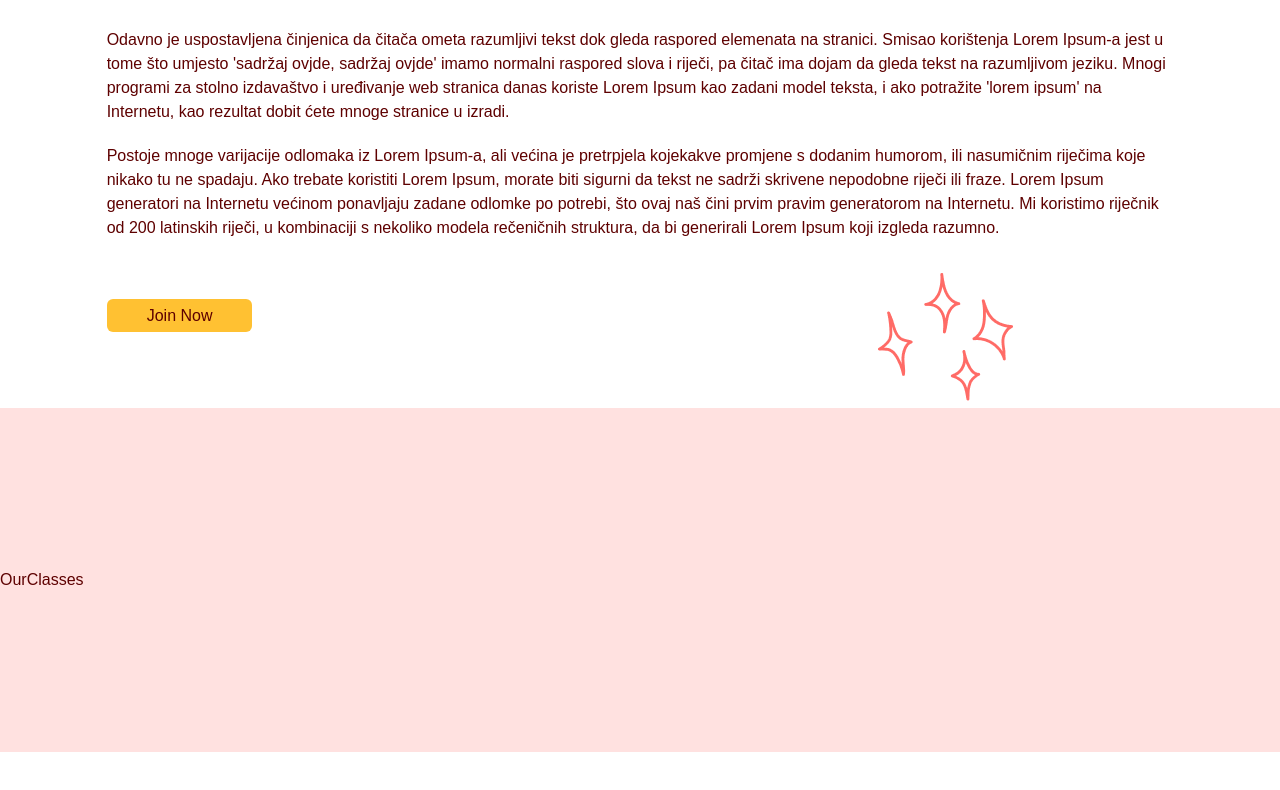
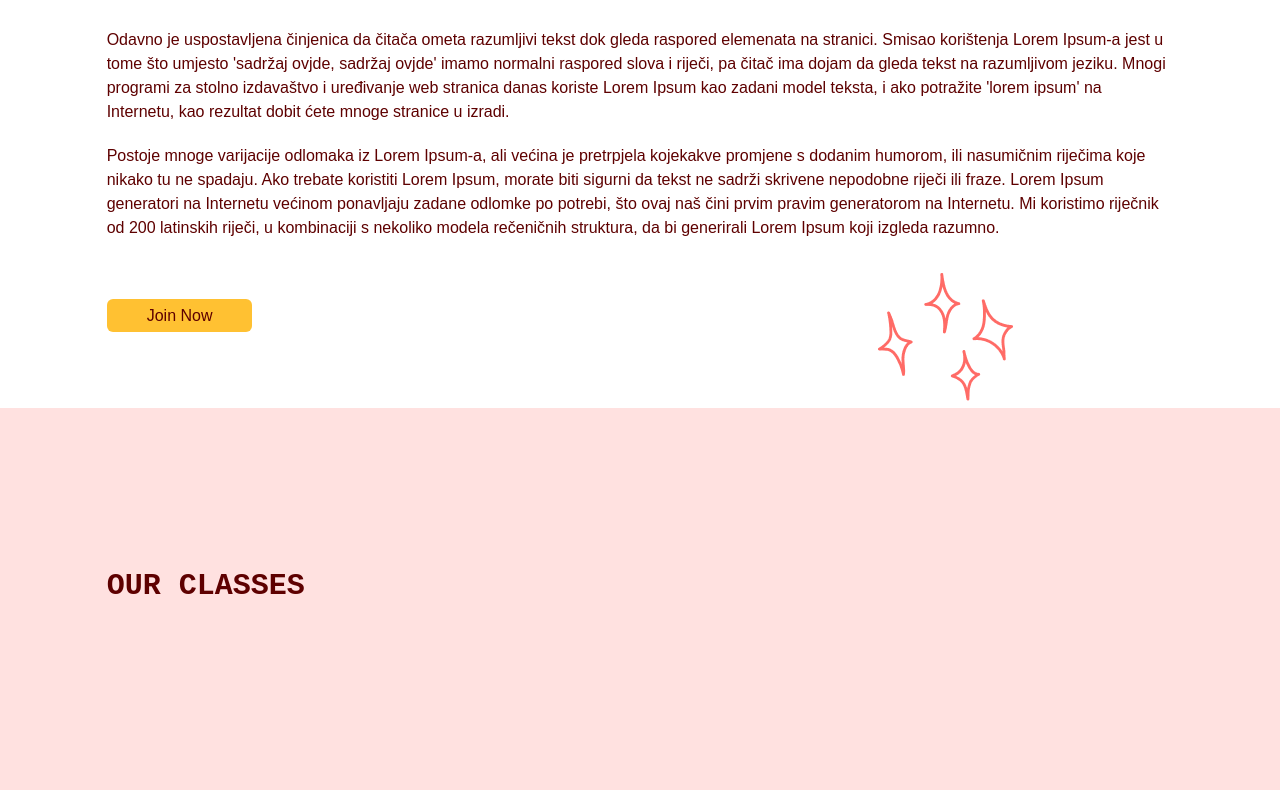
Before and after one commit to Danny-Kyle/gym-typescript-app, a React (Vite) app: page / in a window 1280 px wide. Shown: the part 2173-2963 px from the top of the page. Before the commit the page ends 2925 px from the top, so only its background shows below. Built offline with nearby package versions, Linux system fonts and the light colour scheme.

Commit message:
our classes componnts

```diff
--- a/src/scenes/OurClasses/index.tsx
+++ b/src/scenes/OurClasses/index.tsx
@@ -5,6 +5,8 @@ import image3 from "@/assets/image3.png"
 import image4 from "@/assets/image4.png"
 import image5 from "@/assets/image5.png"
 import image6 from "@/assets/image6.png"
+import HText from '@/shared/HText';
+import { motion } from 'framer-motion';
 
 type Props = {
     setSelectedPage: (value: SelectedPage) => void;
@@ -13,7 +15,26 @@ type Props = {
 const OurClasses = ({setSelectedPage}: Props) => {
     return (
         <section id="ourclasses" className='w-full bg-primary-100 py-40 '>
-            OurClasses
+            <motion.div onViewportEnter={() => setSelectedPage(SelectedPage.OurClasses)}>
+                <motion.div
+                className='mx-auto w-5/6'
+                initial= "hidden"
+                whileInView= "visible"
+                viewport={{once: true, amount: 0.5}}
+                transition = {{duration: 0.5}}
+                variants={{
+                    hidden: {opacity:0, x:-50},
+                    visible: {opacity:1, x:0}
+                }}
+                >
+                    <div className='md:w-3/5'>
+                        <HText>OUR CLASSES</HText>
+                        <p className='py-5'>
+
+                        </p>
+                    </div>
+                </motion.div>
+            </motion.div>
         </section>
     )
 }
```
